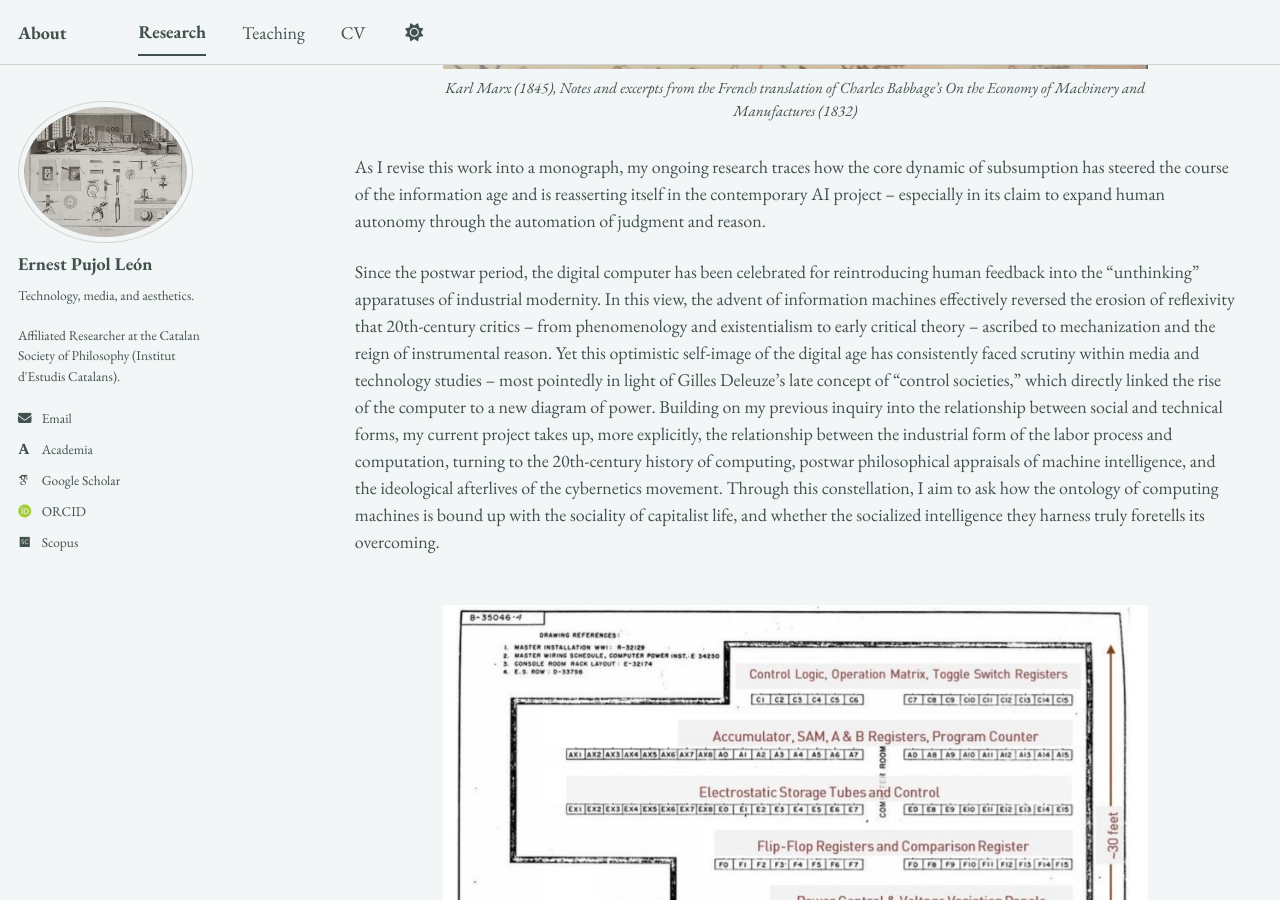
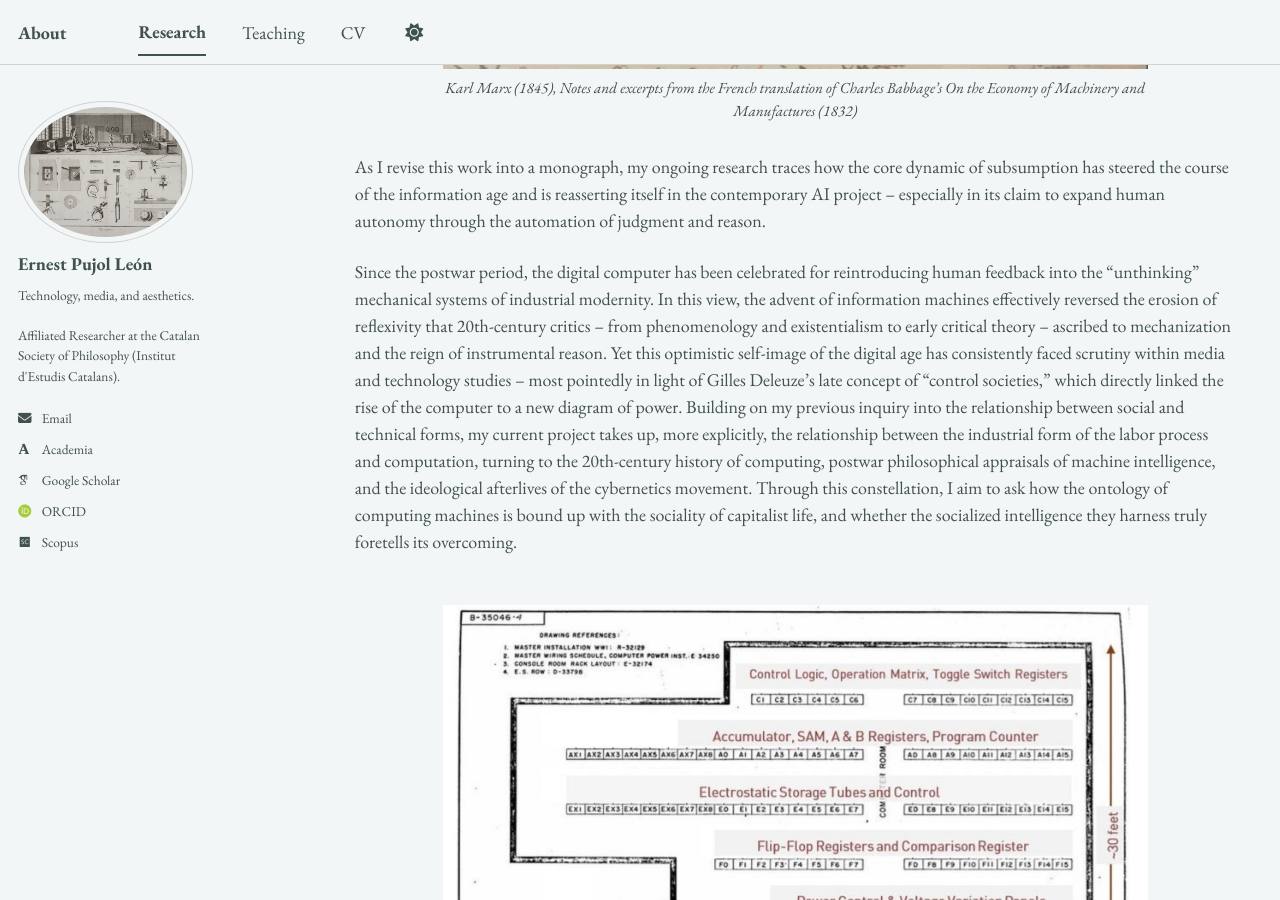
Before and after one commit to epujol90/epujol90.github.io, a Jekyll site: the page built from _pages/research.md, in a window 1280 px wide and 900 px high, scrolled down 1560 px. Built offline with Jekyll 4.4.1, drawn with Linux system fonts in a browser that asks for light colours; some web fonts are replaced; a script bundle is joined from its source files by our own code; library files that are not in the unit come from our copies.

Commit message:
Update research.md

```diff
--- a/_pages/research.md
+++ b/_pages/research.md
@@ -27,7 +27,7 @@ My doctoral work centered on the _longue durée_ of industrial modernity and wha
 
 As I revise this work into a monograph, my ongoing research traces how the core dynamic of subsumption has steered the course of the information age and is reasserting itself in the contemporary AI project -- especially in its claim to expand human autonomy through the automation of judgment and reason.
 
-Since the postwar period, the digital computer has been celebrated for reintroducing human feedback into the "unthinking" apparatuses of industrial modernity. In this view, the advent of information machines effectively reversed the erosion of reflexivity that 20th-century critics -- from phenomenology and existentialism to early critical theory -- ascribed to mechanization and the reign of instrumental reason. Yet this optimistic self-image of the digital age has consistently faced scrutiny within media and technology studies -- most pointedly in light of Gilles Deleuze's late concept of “control societies," which directly linked the rise of the computer to a new diagram of power. Building on my previous inquiry into the relationship between social and technical forms, my current project takes up, more explicitly, the relationship between the industrial form of the labor process and computation, turning to the 20th-century history of computing, postwar philosophical appraisals of machine intelligence, and the ideological afterlives of the cybernetics movement. Through this constellation, I aim to ask how the ontology of computing machines is bound up with the sociality of capitalist life, and whether the socialized intelligence they harness truly foretells its overcoming.
+Since the postwar period, the digital computer has been celebrated for reintroducing human feedback into the "unthinking" mechanical systems of industrial modernity. In this view, the advent of information machines effectively reversed the erosion of reflexivity that 20th-century critics -- from phenomenology and existentialism to early critical theory -- ascribed to mechanization and the reign of instrumental reason. Yet this optimistic self-image of the digital age has consistently faced scrutiny within media and technology studies -- most pointedly in light of Gilles Deleuze's late concept of “control societies," which directly linked the rise of the computer to a new diagram of power. Building on my previous inquiry into the relationship between social and technical forms, my current project takes up, more explicitly, the relationship between the industrial form of the labor process and computation, turning to the 20th-century history of computing, postwar philosophical appraisals of machine intelligence, and the ideological afterlives of the cybernetics movement. Through this constellation, I aim to ask how the ontology of computing machines is bound up with the sociality of capitalist life, and whether the socialized intelligence they harness truly foretells its overcoming.
 <br>
 <br>
 
```
